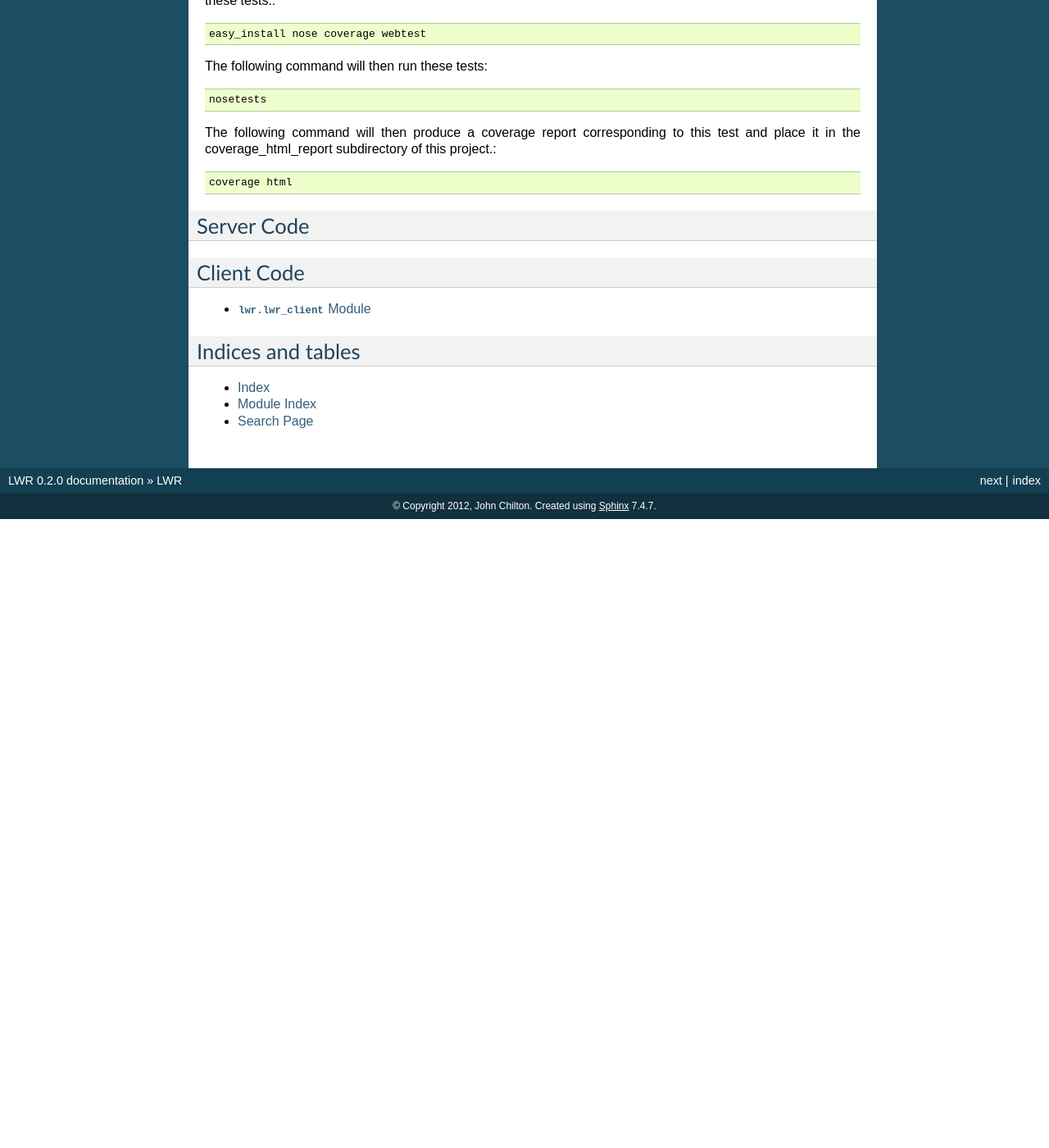
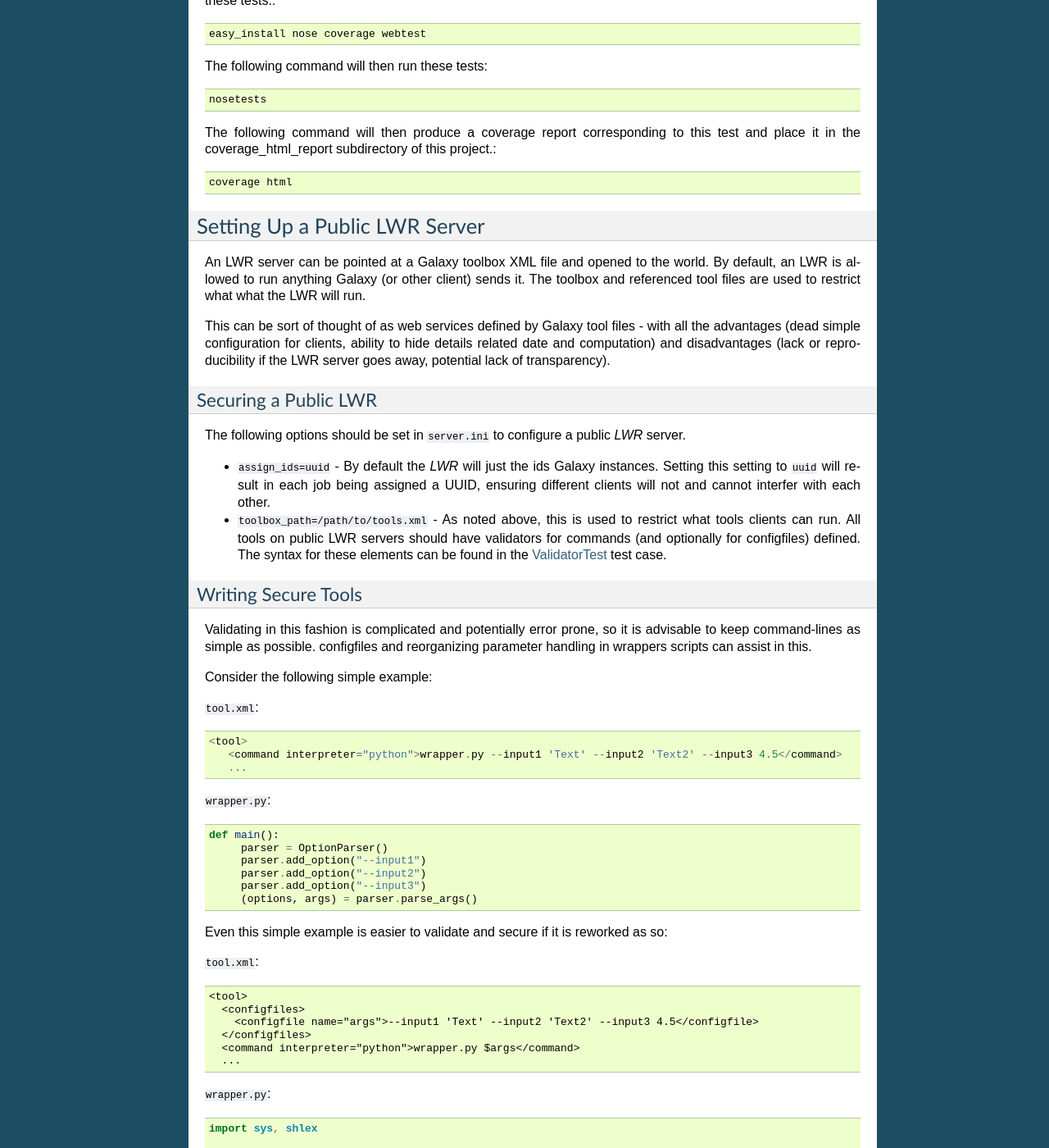
Before and after one commit to galaxyproject/pulsar, a Sphinx documentation site: the page built from docs/source/index.rst, in a window 1280 px wide and 1400 px high, scrolled down 3234 px. Shown: the whole window at 82% size. Built offline with Sphinx 7.4.7, drawn with Linux system fonts in a browser that asks for light colours; before the commit the page ends 3867 px from its top, so only the background shows below that; some of the changed text lies outside the part shown.

Commit message:
Documentation updates for recent changes. Including recommendations on securing tools for public LWR servers.

```diff
--- a/docs/source/index.rst
+++ b/docs/source/index.rst
@@ -5,6 +5,8 @@
 
 
 .. include:: ../../README.rst
+
+.. include:: public_server.rst
 
 -----------
 Server Code
--- /dev/null
+++ b/docs/source/public_server.rst
@@ -0,0 +1,83 @@
+------------------------------
+Setting Up a Public LWR Server
+------------------------------
+
+An LWR server can be pointed at a Galaxy toolbox XML file and opened
+to the world. By default, an LWR is allowed to run anything Galaxy (or
+other client) sends it. The toolbox and referenced tool files are used
+to restrict what what the LWR will run.
+
+This can be sort of thought of as web services defined by Galaxy tool
+files - with all the advantages (dead simple configuration for
+clients, ability to hide details related date and computation) and
+disadvantages (lack or reproducibility if the LWR server goes away,
+potential lack of transparency).
+
+Securing a Public LWR
+---------------------
+
+The following options should be set in ``server.ini`` to configure a
+public `LWR` server.
+
+- ``assign_ids=uuid`` - By default the `LWR` will just the ids Galaxy
+  instances. Setting this setting to ``uuid`` will result in each job
+  being assigned a UUID, ensuring different clients will not and
+  cannot interfer with each other.
+
+- ``toolbox_path=/path/to/tools.xml`` - As noted above, this is used to
+  restrict what tools clients can run. All tools on public LWR servers
+  should have validators for commands (and optionally for configfiles)
+  defined. The syntax for these elements can be found in the
+  `ValidatorTest <https://bitbucket.org/jmchilton/lwr/src/tip/test/validator_test.py>`_ test case.
+
+Writing Secure Tools
+--------------------
+
+Validating in this fashion is complicated and potentially error prone,
+so it is advisable to keep command-lines as simple as
+possible. configfiles and reorganizing parameter handling in wrappers
+scripts can assist in this.
+
+Consider the following simple example:
+
+``tool.xml``::
+
+    <tool>
+       <command interpreter="python">wrapper.py --input1 'Text' --input2 'Text2' --input3 4.5</command>
+       ...
+
+
+``wrapper.py``::
+
+    def main():
+         parser = OptionParser()
+         parser.add_option("--input1")
+         parser.add_option("--input2")
+         parser.add_option("--input3")
+         (options, args) = parser.parse_args()
+
+Even this simple example is easier to validate and secure if it is
+reworked as so:
+
+``tool.xml``::
+
+    <tool>
+      <configfiles>
+        <configfile name="args">--input1 'Text' --input2 'Text2' --input3 4.5</configfile>
+      </configfiles>
+      <command interpreter="python">wrapper.py $args</command>
+      ...
+
+``wrapper.py``::
+
+    import sys, shlex
+
+    def main():
+        args_config = sys.argv[1]
+        args_string = open(args_config, "r").read()
+
+        parser = OptionParser()
+        parser.add_option("--input1")
+        parser.add_option("--input2")
+        parser.add_option("--input3")
+        (options, args) = parser.parse_args(shlex.split(args_string))
```
Also changed, not shown: lwr/__init__.py (+8 -0 lines), 2 other files.
